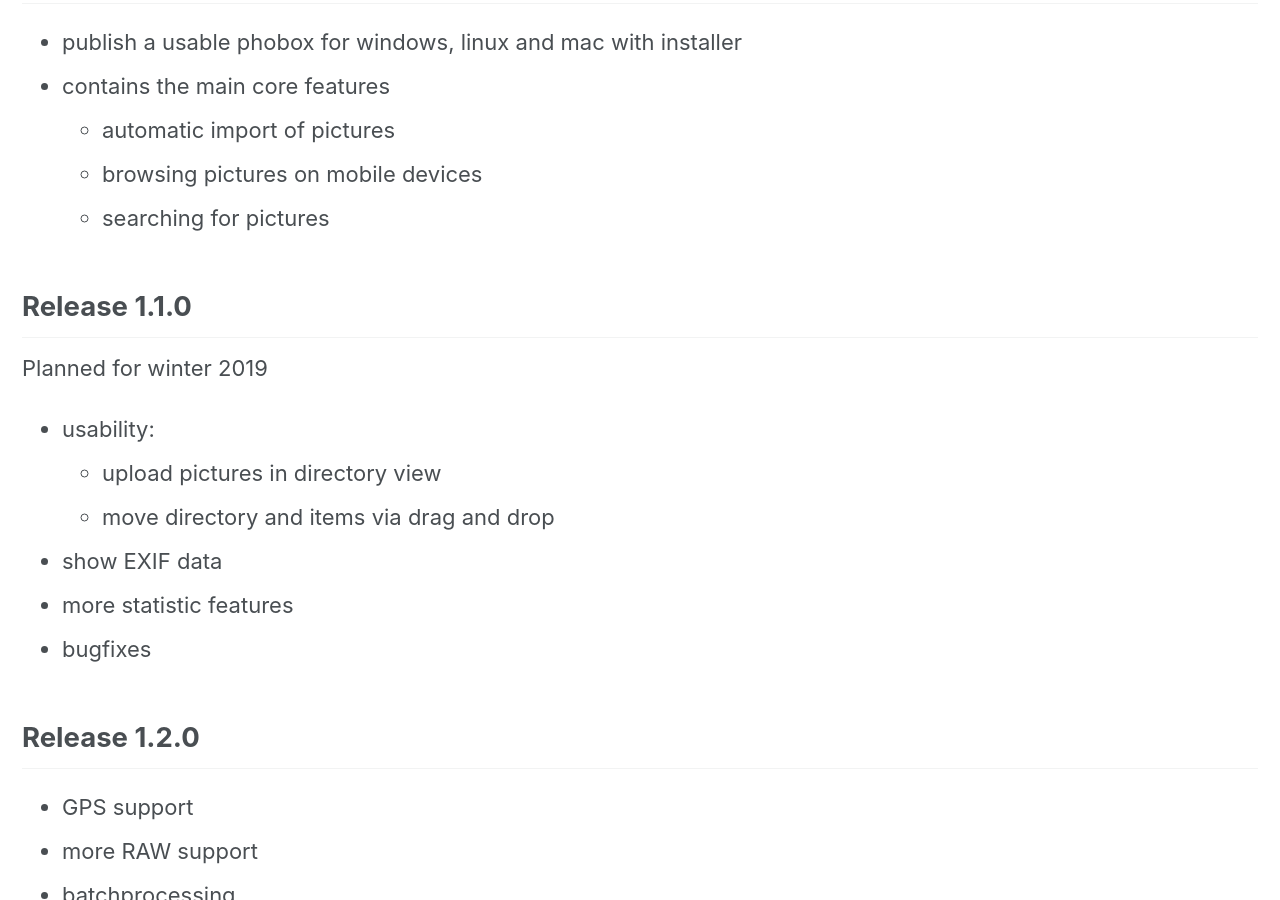
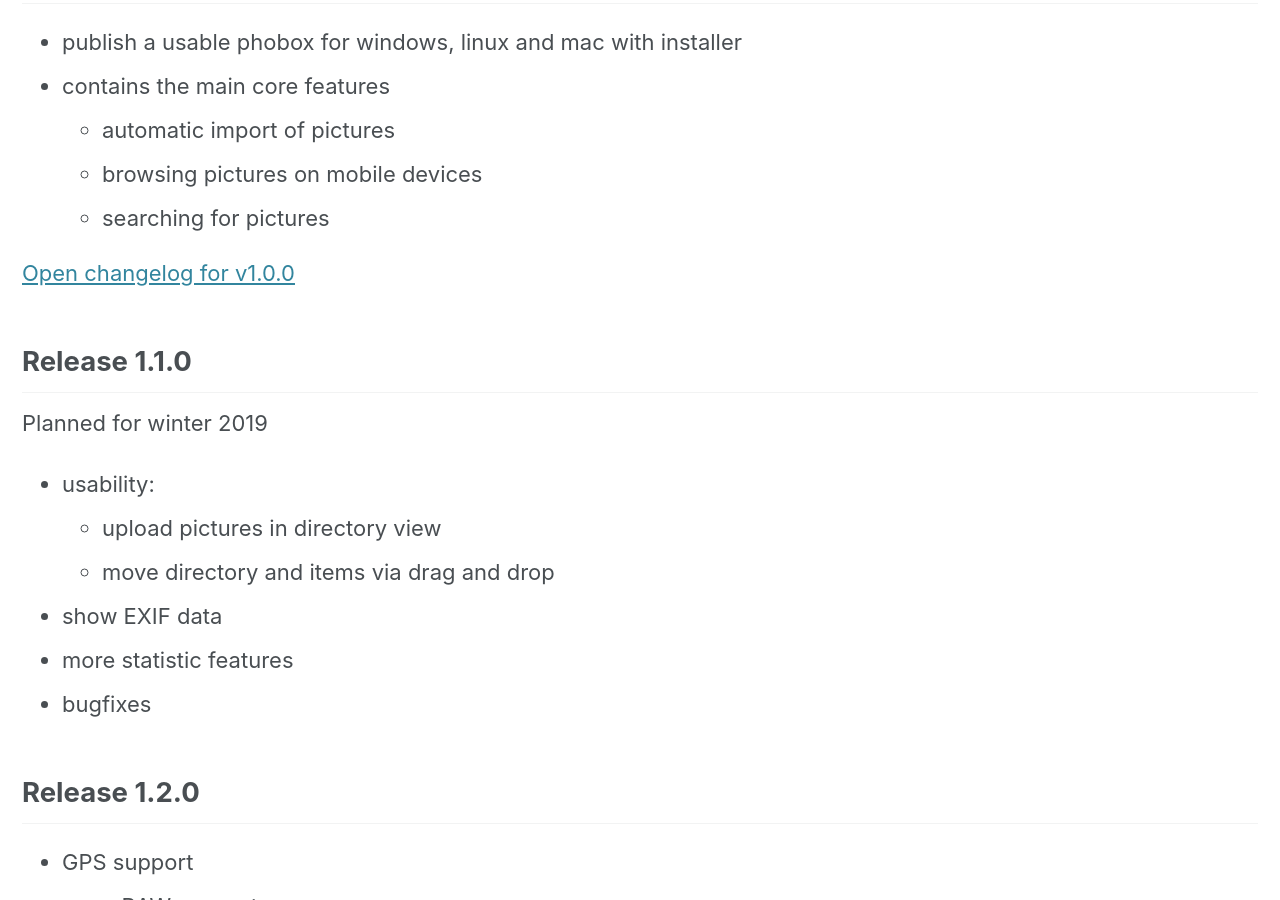
Before and after one commit to phoboxhq/home2, a Jekyll site: the page built from _pages/roadmap.md, in a window 1280 px wide and 900 px high, scrolled down 345 px. Built offline with Jekyll 4.4.1, drawn with Linux system fonts in a browser that asks for light colours; cached includes are drawn as plain includes; nearby versions of some CDN libraries.

Commit message:
Update roadmap.md

```diff
--- a/_pages/roadmap.md
+++ b/_pages/roadmap.md
@@ -17,6 +17,9 @@
    * browsing pictures on mobile devices
    * searching for pictures
 
+[Open changelog for v1.0.0](https://github.com/phoboxhq/phobox/releases/tag/v1.0.0)
+
+
 ## Release 1.1.0
 
 Planned for winter 2019
```
